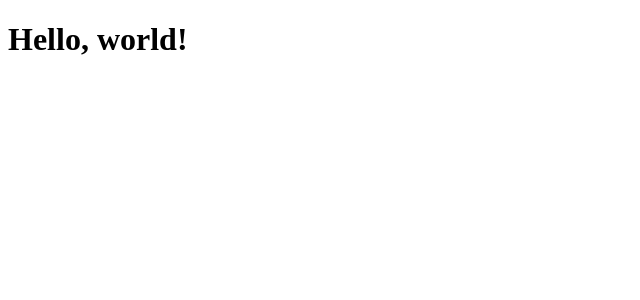
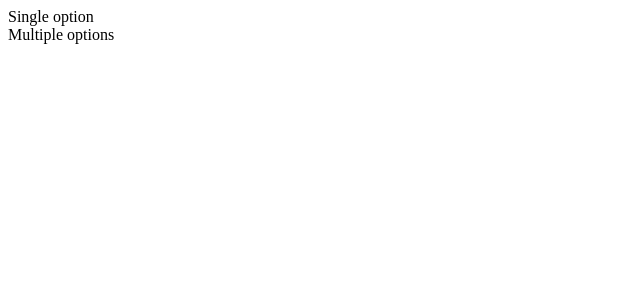
Before and after one commit to commscheck/react-typescript-starter, a React app: page / in a window 1280 px wide. Shown: the top 300 px of the page, without its empty margins (0-640 px from the left). Built offline with nearby package versions, Linux system fonts and the light colour scheme.

Commit message:
Add styled-components

```diff
--- a/package.json
+++ b/package.json
@@ -11,7 +11,8 @@
   },
   "dependencies": {
     "react": "^18.0.0",
-    "react-dom": "^18.0.0"
+    "react-dom": "^18.0.0",
+    "styled-components": "^5.3.5"
   },
   "devDependencies": {
     "@babel/core": "^7.16.0",
@@ -21,9 +22,11 @@
     "@babel/preset-typescript": "^7.16.0",
     "@types/react": "^18.0.1",
     "@types/react-dom": "^18.0.0",
+    "@types/styled-components": "^5.1.25",
     "@typescript-eslint/eslint-plugin": "^5.4.0",
     "@typescript-eslint/parser": "^5.4.0",
     "babel-loader": "^8.2.3",
+    "babel-plugin-styled-components": "^2.0.7",
     "eslint": "^8.2.0",
     "eslint-config-prettier": "^8.3.0",
     "eslint-plugin-react": "^7.27.1",
--- a/src/App.tsx
+++ b/src/App.tsx
@@ -1,7 +1,13 @@
+import PermissionCard from './components/permission-card/permission-card';
+
 const App = () => {
   return (
     <div>
-      <h1>Hello, world!</h1>
+      <PermissionCard label="Single option" />
+      <PermissionCard
+        label="Multiple options"
+        permissions={[{ label: 'Option one' }, { label: 'Optione two' }]}
+      />
     </div>
   );
 };
--- /dev/null
+++ b/src/components/permission-card/permission-card.tsx
@@ -0,0 +1,18 @@
+import styled from 'styled-components';
+
+export interface Permission {
+  label: string;
+  checked?: boolean;
+}
+
+export type PermissionCardProps =
+  | Permission
+  | { label: string; permissions: Permission[] };
+
+const Container = styled.div``;
+
+const PermissionCard = (props: PermissionCardProps) => {
+  return <Container>{props.label}</Container>;
+};
+
+export default PermissionCard;
```
Also changed, not shown: .babelrc.json, 1 other file (tests, documents, lock files or other folders).
